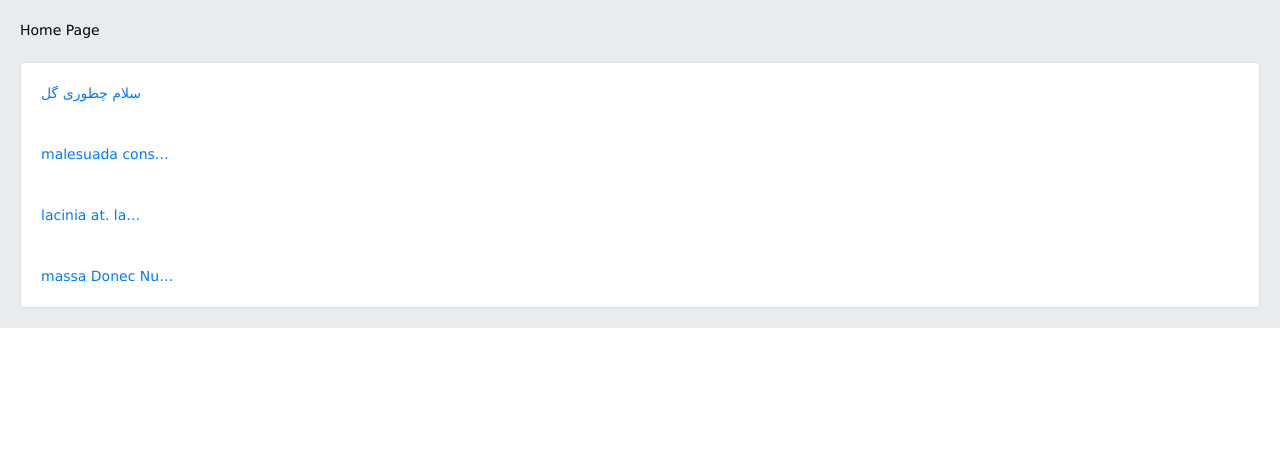
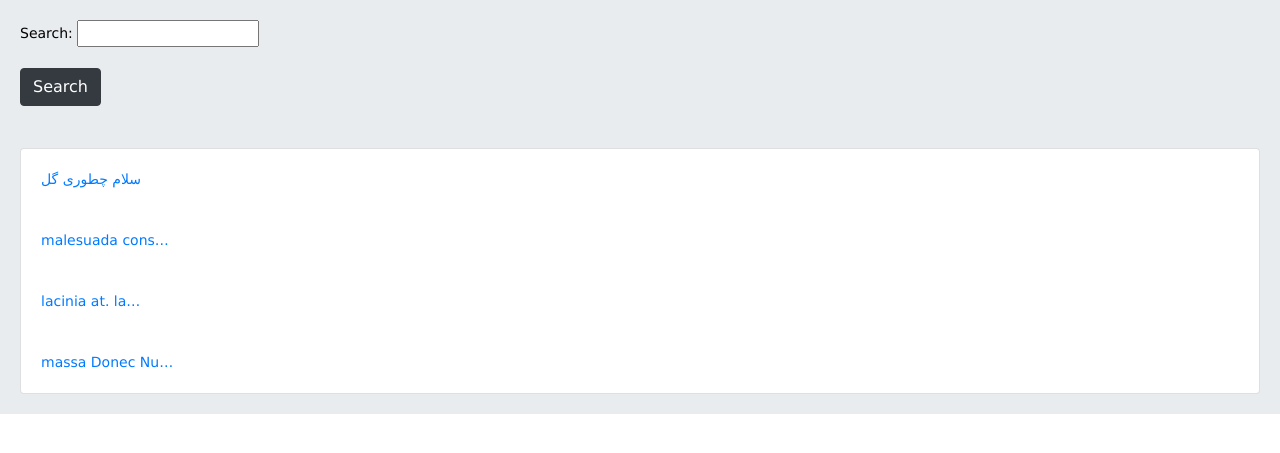
Before and after one commit to SamariumCode/Mon_SocialNetwork, a Django app: page / in a window 1280 px wide. Shown: the part 56-509 px from the top of the page. Run offline with Django 5.2, Linux system fonts and the light colour scheme; data comes from the database, SQL or seed files in the repository; both versions use the stored data as it was after the commit; some libraries are stand-ins or nearby versions.

Commit message:
add search for body post

```diff
--- a/home/forms.py
+++ b/home/forms.py
@@ -13,14 +13,15 @@ class CommentForm(forms.ModelForm):
         model = Comment
         fields = ['body']
         widgets = {
-            'body': forms.Textarea(attrs={'class': 'form-control', 'rows': 4, 'placeholder': 'لطفاً نظرتان را در اینجا بنویسید'}),
+            'body': forms.Textarea(
+                attrs={'class': 'form-control', 'rows': 4, 'placeholder': 'لطفاً نظرتان را در اینجا بنویسید'}),
         }
 
 
 class CommentReplyForm(forms.ModelForm):
     class Meta:
         model = Comment
-        fields = ['body',]
+        fields = ['body', ]
         widgets = {
             'body': forms.Textarea(attrs={
                 'placeholder': 'Enter your comment here...',
@@ -28,3 +29,7 @@ class CommentReplyForm(forms.ModelForm):
                 'class': 'form-control'
             }),
         }
+
+
+class PostSearchForm(forms.Form):
+    search = forms.CharField()
--- a/home/templates/home/index.html
+++ b/home/templates/home/index.html
@@ -15,7 +15,14 @@
 {% block content %}
 
 
-    Home Page
+    <form action="" method="get">
+
+        {{ form.as_p }}
+
+        <input type="submit" class="btn btn-dark" value="Search">
+
+
+    </form>
 
     <br>
     <br>
@@ -24,7 +31,7 @@
 
         {% for post in posts %}
 
-            <a href="{{ post.get_absolute_url }}" class="card-body">{{ post.body|truncatechars:15}}</a>
+            <a href="{{ post.get_absolute_url }}" class="card-body">{{ post.body|truncatechars:15 }}</a>
 
         {% endfor %}
 
--- a/home/views.py
+++ b/home/views.py
@@ -10,13 +10,19 @@ from slugify import slugify
 from django.views import View
 
 from .models import Post, Comment, Vote
-from .forms import PostCreateUpdateForm, CommentForm, CommentReplyForm
+from .forms import PostCreateUpdateForm, CommentForm, CommentReplyForm, PostSearchForm
 
 
 class HomeView(View):
+    form_class = PostSearchForm
+
     def get(self, request):
         posts = Post.objects.all()
-        return render(request, 'home/index.html', {'posts': posts})
+
+        if request.GET.get('search'):
+            posts = posts.filter(body__icontains=request.GET['search'])
+
+        return render(request, 'home/index.html', {'posts': posts, 'form': self.form_class})
 
 
 class PostDetailView(View):
```
Also changed, not shown: db.sqlite3.
